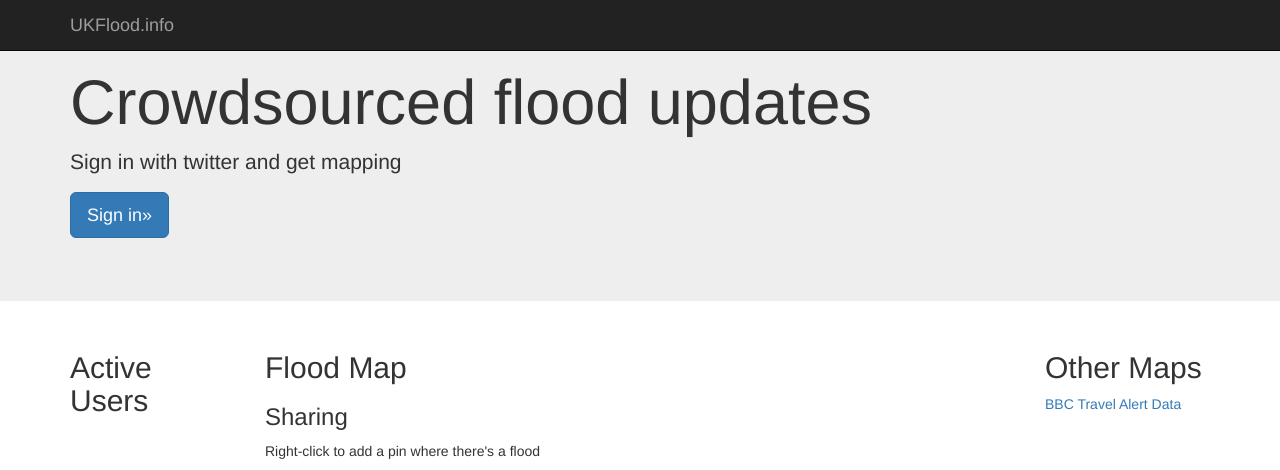
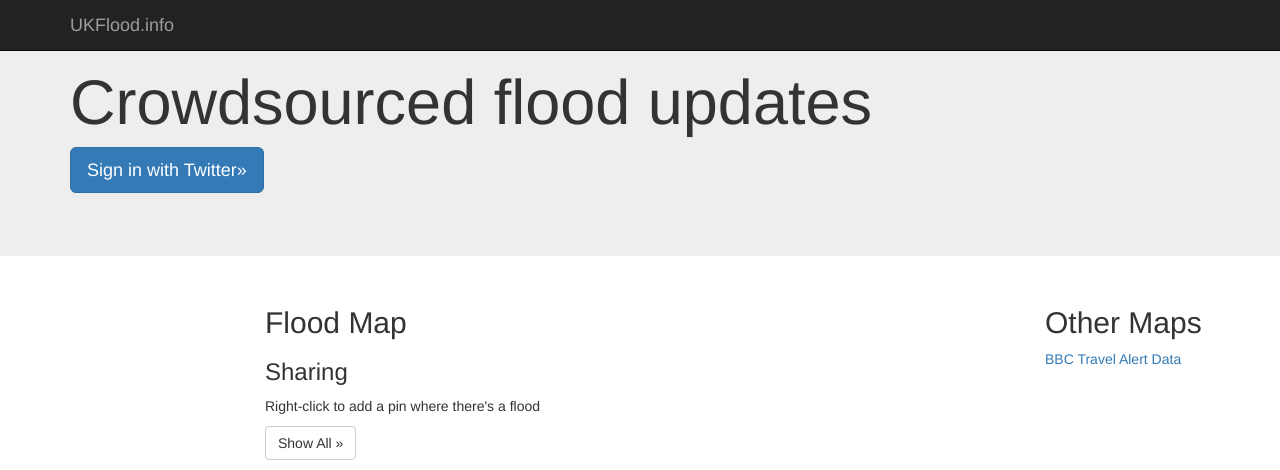
Before and after one commit to tomoconnor/api.ukflood.info, a Flask app: page / in a window 1280 px wide. Shown: the top 470 px of the page. Run offline with Flask 2, Linux system fonts and the light colour scheme; data that the repository does not hold is empty; parts of the project's set-up code (start-up, migrations or seed data) failed here and were passed over; some libraries are stand-ins or nearby versions.

Commit message:
updating templ

```diff
--- a/templates/500.html
+++ b/templates/500.html
@@ -63,6 +63,7 @@
     <div class="jumbotron">
       <div class="container">
         <h1>500: Internal Server Error</h1>
+	<p>Something generated an error, but it's been logged, and someone will look at it soon</p>
       </div>
     </div>
 
--- a/templates/active_users.html
+++ b/templates/active_users.html
@@ -1,4 +1,2 @@
-<h2>Active Users</h2>
-	  {% for u in active_users %}
-		<p>{{ u['screen_name'] }}</p>
-	  {% endfor %}
+<h2>&nbsp;</h2>
+<p>&nbsp;</p>
--- a/templates/jumbotron.html
+++ b/templates/jumbotron.html
@@ -6,8 +6,7 @@
 		<p>Get mapping!</p>
 		{% include "info.html" %}
 	{% else %}
-		<p>Sign in with twitter and get mapping</p>
-		<p><a class="btn btn-primary btn-lg" role="button" href="{{url_for('login')}}">Sign in&raquo;</a></p>
+		<p><a class="btn btn-primary btn-lg" role="button" href="{{url_for('login')}}">Sign in with Twitter&raquo;</a></p>
 	{% endif %}
       </div>
     </div>
```
